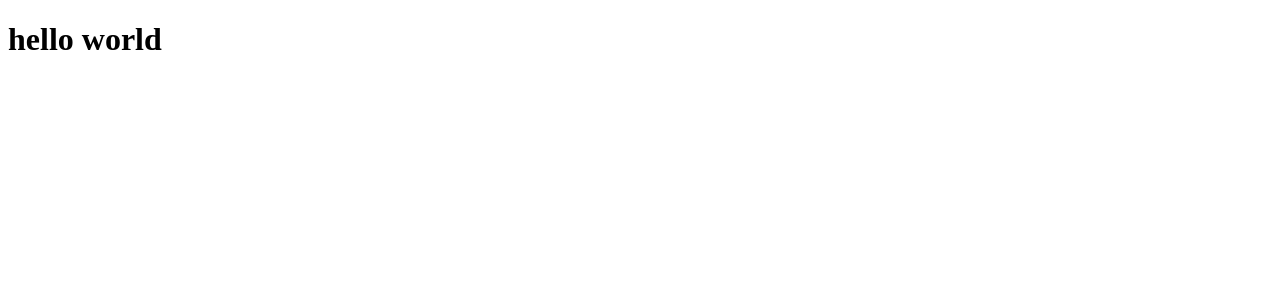
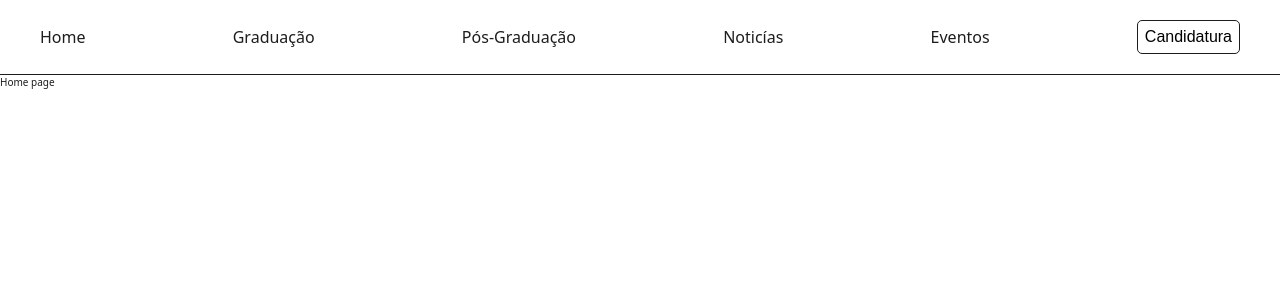
Before and after one commit to Michelpinto/ukb-projecto, a React (Vite) app: page / in a window 1280 px wide. Shown: the top 300 px of the page. Built offline with nearby package versions, Linux system fonts and the light colour scheme.

Commit message:
Navegacao e rotas

```diff
--- a/src/App.tsx
+++ b/src/App.tsx
@@ -1,7 +1,11 @@
+import Nav from './components/nav/Nav';
+import Routing from './routes/Routes';
+
 function App() {
   return (
     <main>
-      <h1>hello world</h1>
+      <Nav />
+      <Routing />
     </main>
   );
 }
--- /dev/null
+++ b/src/components/nav/Nav.tsx
@@ -0,0 +1,22 @@
+import React from 'react';
+
+import { Main, Container } from './navStyles';
+
+const Nav: React.FC = () => {
+  return (
+    <Main>
+      <Container>
+        <ul>
+          <li>Home</li>
+          <li>Graduação</li>
+          <li>Pós-Graduação</li>
+          <li>Noticías</li>
+          <li>Eventos</li>
+          <button>Candidatura</button>
+        </ul>
+      </Container>
+    </Main>
+  );
+};
+
+export default Nav;
--- /dev/null
+++ b/src/components/nav/navStyles.ts
@@ -0,0 +1,34 @@
+import { styled } from 'styled-components';
+
+export const Main = styled.main`
+  border-bottom: 1px solid #1d1d1d;
+`;
+
+export const Container = styled.nav`
+  padding: 2rem 0;
+  margin: auto;
+  max-width: 1200px;
+
+  & ul {
+    display: flex;
+    align-items: center;
+    justify-content: space-between;
+    width: 100%;
+    font-size: 1.6rem;
+    font-weight: 400;
+  }
+
+  & li {
+    cursor: pointer;
+  }
+
+  & button {
+    background: none;
+    padding: 0.7rem;
+    border: 1px solid #1d1d1d;
+    border-radius: 5px;
+    font-size: 1.6rem;
+    font-weight: 400;
+    cursor: pointer;
+  }
+`;
--- a/src/main.tsx
+++ b/src/main.tsx
@@ -1,9 +1,15 @@
 import React from 'react';
 import ReactDOM from 'react-dom/client';
 import App from './App.tsx';
+import Layout from './styles/Globals.tsx';
+import { BrowserRouter } from 'react-router-dom';
 
 ReactDOM.createRoot(document.getElementById('root')!).render(
   <React.StrictMode>
-    <App />
+    <Layout>
+      <BrowserRouter>
+        <App />
+      </BrowserRouter>
+    </Layout>
   </React.StrictMode>
 );
--- /dev/null
+++ b/src/pages/Home/Home.tsx
@@ -0,0 +1,9 @@
+import React from 'react';
+
+// import { Container } from './styles';
+
+const Home: React.FC = () => {
+  return <div>Home page</div>;
+};
+
+export default Home;
--- /dev/null
+++ b/src/pages/Noticias/Noticias.tsx
@@ -0,0 +1,9 @@
+import React from 'react';
+
+// import { Container } from './styles';
+
+const Noticias: React.FC = () => {
+  return <div>Noticias page</div>;
+};
+
+export default Noticias;
--- /dev/null
+++ b/src/routes/Routes.tsx
@@ -0,0 +1,15 @@
+import React from 'react';
+import { Routes, Route } from 'react-router-dom';
+import Noticias from '../pages/Noticias/Noticias';
+import Home from '../pages/Home/Home';
+
+const Routing: React.FC = () => {
+  return (
+    <Routes>
+      <Route path='/' element={<Home />} />
+      <Route path='noticias' element={<Noticias />} />
+    </Routes>
+  );
+};
+
+export default Routing;
--- /dev/null
+++ b/src/styles/Globals.tsx
@@ -0,0 +1,50 @@
+import React from 'react';
+import { createGlobalStyle } from 'styled-components';
+
+interface IProps {
+  children: React.ReactNode;
+}
+
+export const GlobalStyle = createGlobalStyle`
+
+* {
+    box-sizing: border-box;
+    margin: 0;
+    padding: 0;
+
+}
+html {
+    font-size: 62.5%;
+
+    @media (max-width: 700px) {
+        font-size: 56.25%;
+    }
+
+}
+body {
+    font-family: system-ui;
+    color: #1d1d1d;
+}
+
+a {
+    color: inherit;
+    text-decoration: none;
+}
+
+li {
+    list-style: none;
+}
+
+
+`;
+
+const Layout: React.FC<IProps> = ({ children }) => {
+  return (
+    <>
+      <GlobalStyle />
+      {children}
+    </>
+  );
+};
+
+export default Layout;
```
